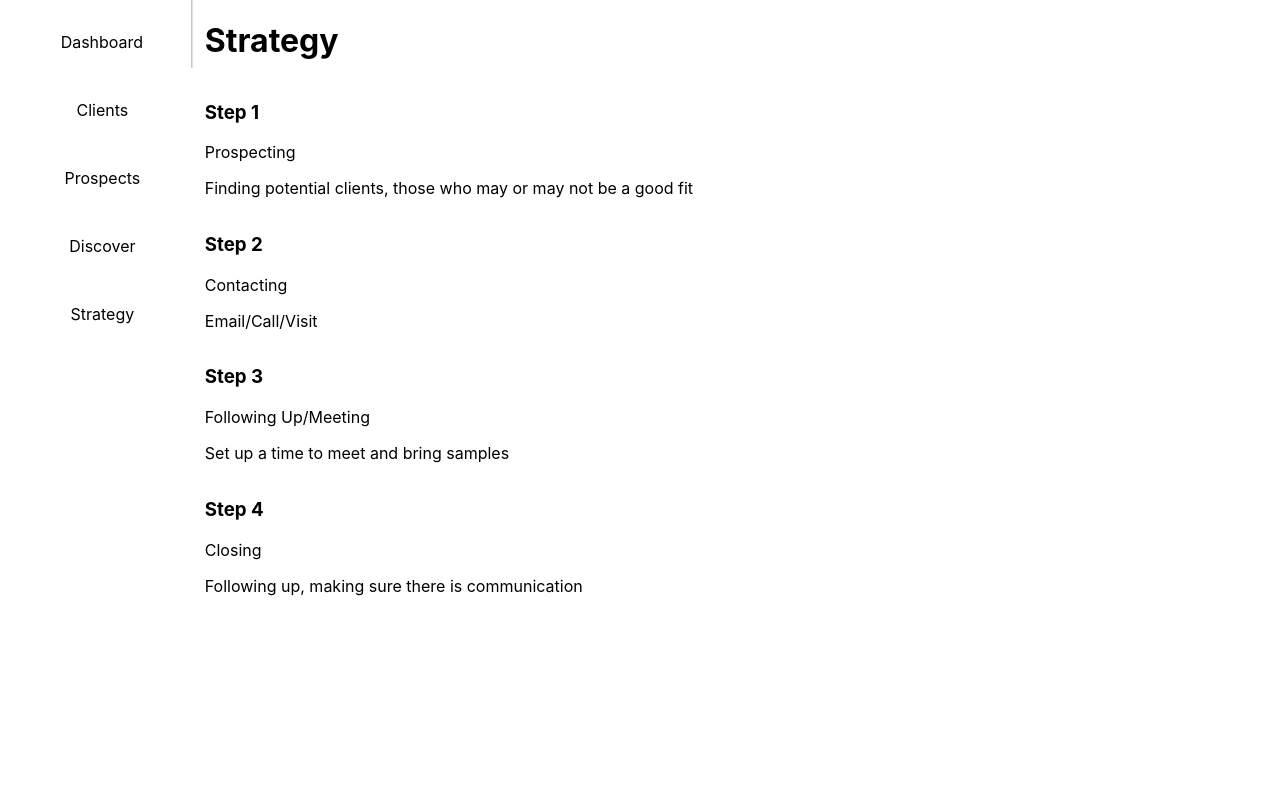
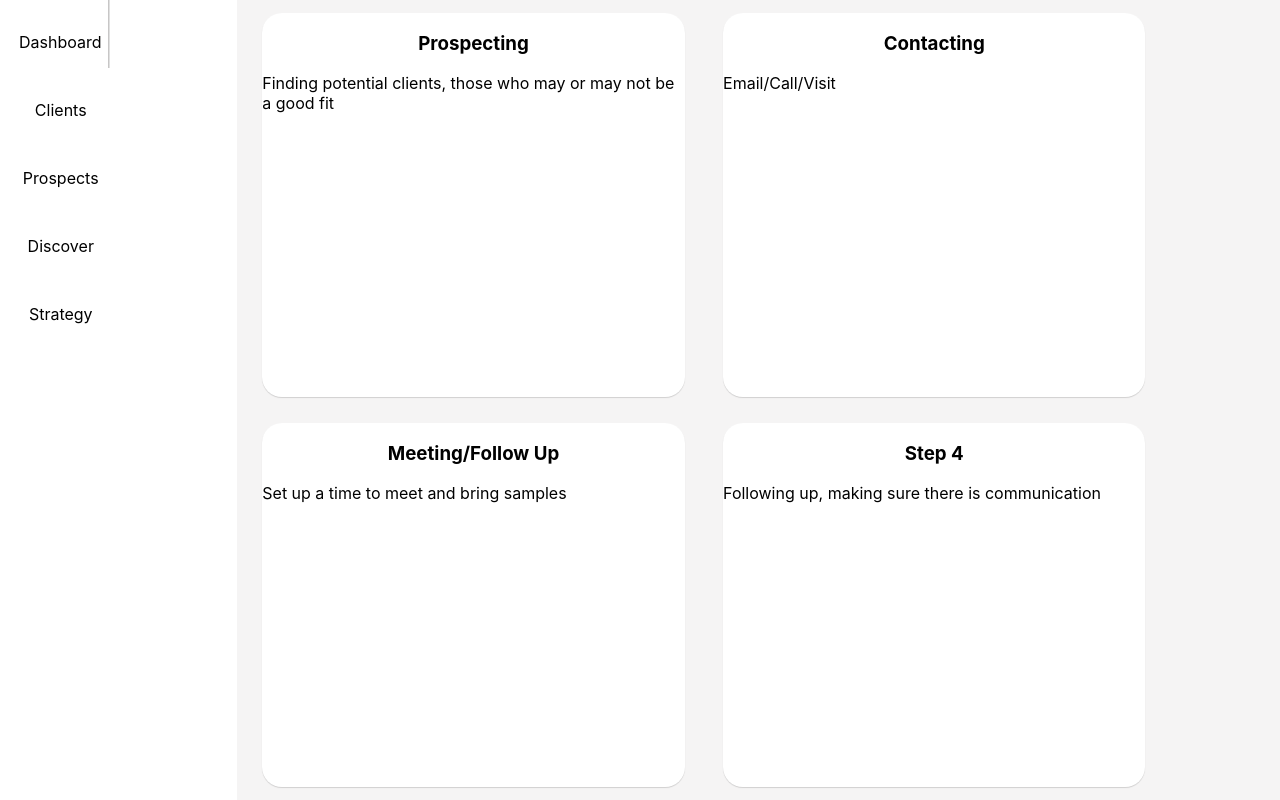
Before and after one commit to adriandifelice/crm_dash, a React (Create React App) app: page / in a window 1280 px wide. Both pictures are taken after a click on the element "Strategy". Built offline with nearby package versions, Linux system fonts and the light colour scheme; no server answers.

Commit message:
strategy styles

```diff
--- a/src/components/strategy.js
+++ b/src/components/strategy.js
@@ -5,25 +5,21 @@ export default function Strategy () {
 
   return (
     <div className={styles.wrapper}>
-        <h1>Strategy</h1>
-        <div>
-          <h3>Step 1</h3>
-          <p>Prospecting</p>
+        {/* <h1>Strategy</h1> */}
+        <div className={styles.cardWrapper}>
+          <h3 >Prospecting</h3>
           <p>Finding potential clients, those who may or may not be a good fit</p>
         </div>
-        <div>
-          <h3>Step 2</h3>
-          <p>Contacting</p>
+        <div className={styles.cardWrapper}>
+          <h3>Contacting</h3>
           <p>Email/Call/Visit</p>
         </div>
-        <div>
-          <h3>Step 3</h3>
-          <p>Following Up/Meeting</p>
+        <div className={styles.cardWrapper}>
+          <h3>Meeting/Follow Up</h3>
           <p>Set up a time to meet and bring samples</p>
         </div>
-        <div>
+        <div className={styles.cardWrapper}>
           <h3>Step 4</h3>
-          <p>Closing</p>
           <p>Following up, making sure there is communication</p>
         </div>
     </div>
--- a/src/styles/strategy.module.scss
+++ b/src/styles/strategy.module.scss
@@ -1,5 +1,20 @@
 .wrapper{
   display:flex;
-  flex-direction: column;
-  margin-left: 1vw;
+  flex-wrap: wrap;
+  margin-left: 10vw;
+  background-color:rgb(245, 244, 244);
 }
+
+
+.cardWrapper {
+  border-radius:20px;
+  width: 33vw;
+  margin: 1vw;
+  margin-left: 2vw;
+  background-color: rgb(255, 255, 255);
+  box-shadow: 0 1px 1px rgba(0,0,0,0.15);
+
+  h3{
+    text-align: center;
+  }
+}
```
